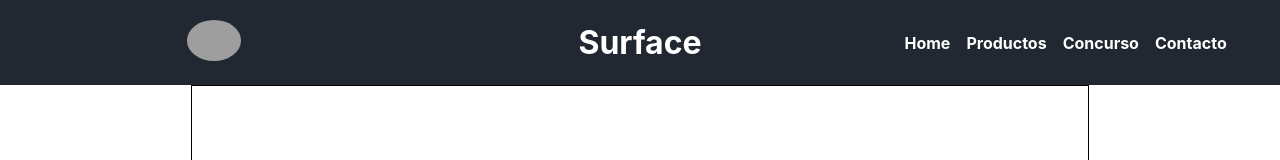
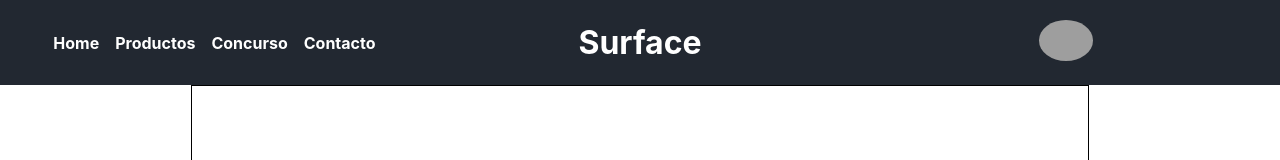
Before and after one commit to JoaquinDeLuca/surface, a React (Create React App) app: page / in a window 1280 px wide. Shown: the top 160 px of the page. Built offline with nearby package versions, Linux system fonts and the light colour scheme; no server answers; grey boxes are pictures that could not be loaded.

Commit message:
se cambio de posicion la navegacion

```diff
--- a/src/components/header/NavBar/NavBar.jsx
+++ b/src/components/header/NavBar/NavBar.jsx
@@ -8,9 +8,8 @@ export default function NavBar() {
 
   return (
     <div className="navbar">
-      <div className="user">
-        <User/>
-      </div>
+      <NavDesktop/>
+      <NavMobile/>
       <div className="brand">
         <div className="brand-img">
         </div>
@@ -18,8 +17,9 @@ export default function NavBar() {
           <h1>Surface</h1>
         </div>
       </div>
-      <NavDesktop/>
-      <NavMobile/>
+      <div className="user">
+        <User/>
+      </div>
     </div>
   )
 }
```
